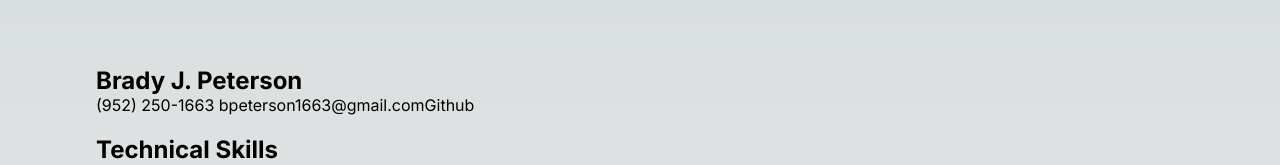
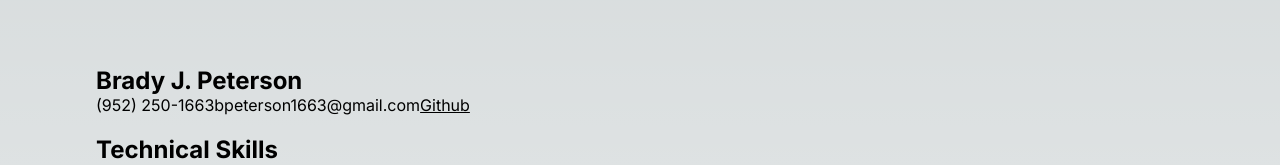
Before and after one commit to bpeterson1663/portfolio, a Next.js app: page /resume in a window 1280 px wide. Shown: the part 128-293 px from the top of the page. Built offline with nearby package versions, Linux system fonts and the light colour scheme.

Commit message:
feat(resume): resume styling

```diff
--- a/src/app/resume/page.tsx
+++ b/src/app/resume/page.tsx
@@ -7,10 +7,11 @@ export default function Page() {
   return (
     <div className={styles.resume}>
       <div className={styles['section-container']}>
-        <h2>Brady J. Peterson</h2>
         <div className={styles['contact-info']}>
-          (952) 250-1663 bpeterson1663@gmail.com
-          <Link target="_blank" href="https://github.com/bpeterson1663">
+          <h2>Brady J. Peterson</h2>
+          <span>(952) 250-1663</span>
+          <span>bpeterson1663@gmail.com</span>
+          <Link className={styles.link} target="_blank" href="https://github.com/bpeterson1663">
             Github
           </Link>
         </div>
--- a/src/app/resume/resume.module.scss
+++ b/src/app/resume/resume.module.scss
@@ -1,6 +1,14 @@
 .resume {
+
     .section-container {
         margin-bottom: 20px;
+
+        .contact-info {
+
+            .link {
+                text-decoration: underline;
+            }
+        }
 
         .skill-container {
             display: flex;
```
